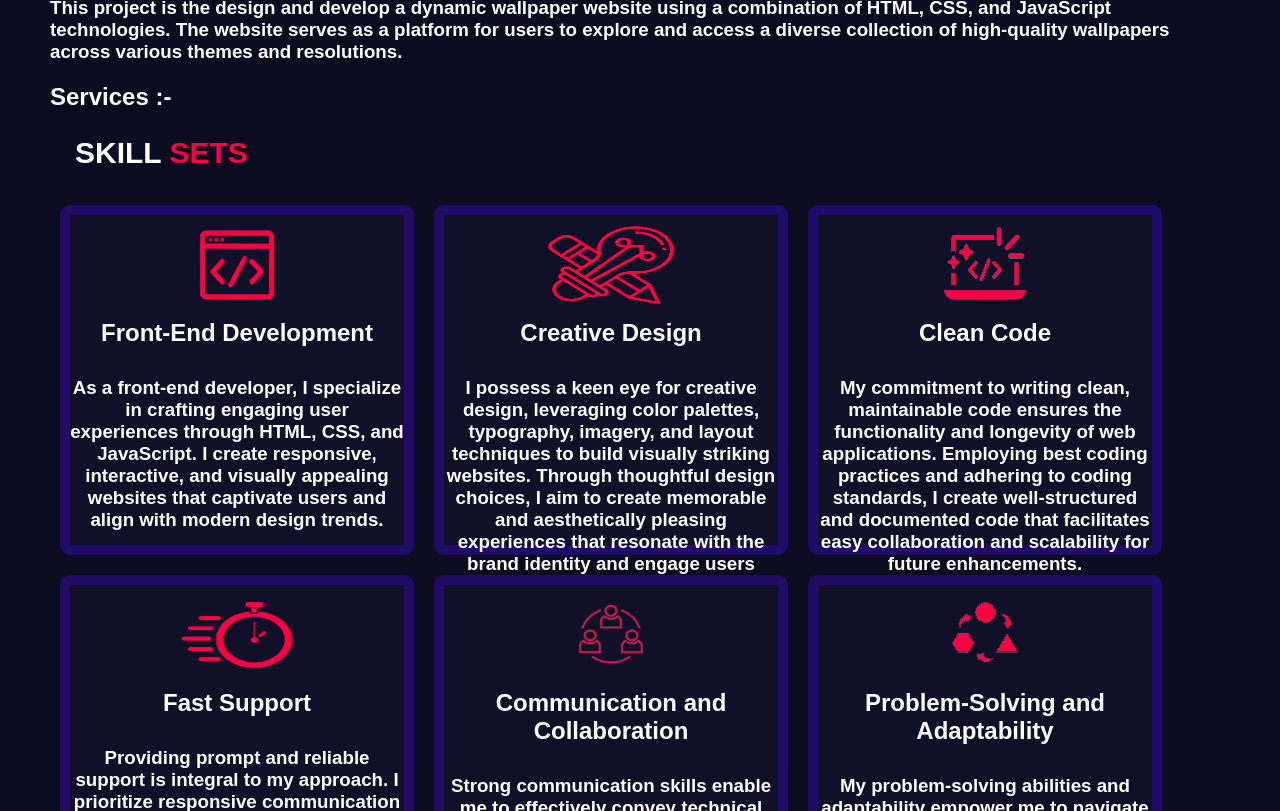
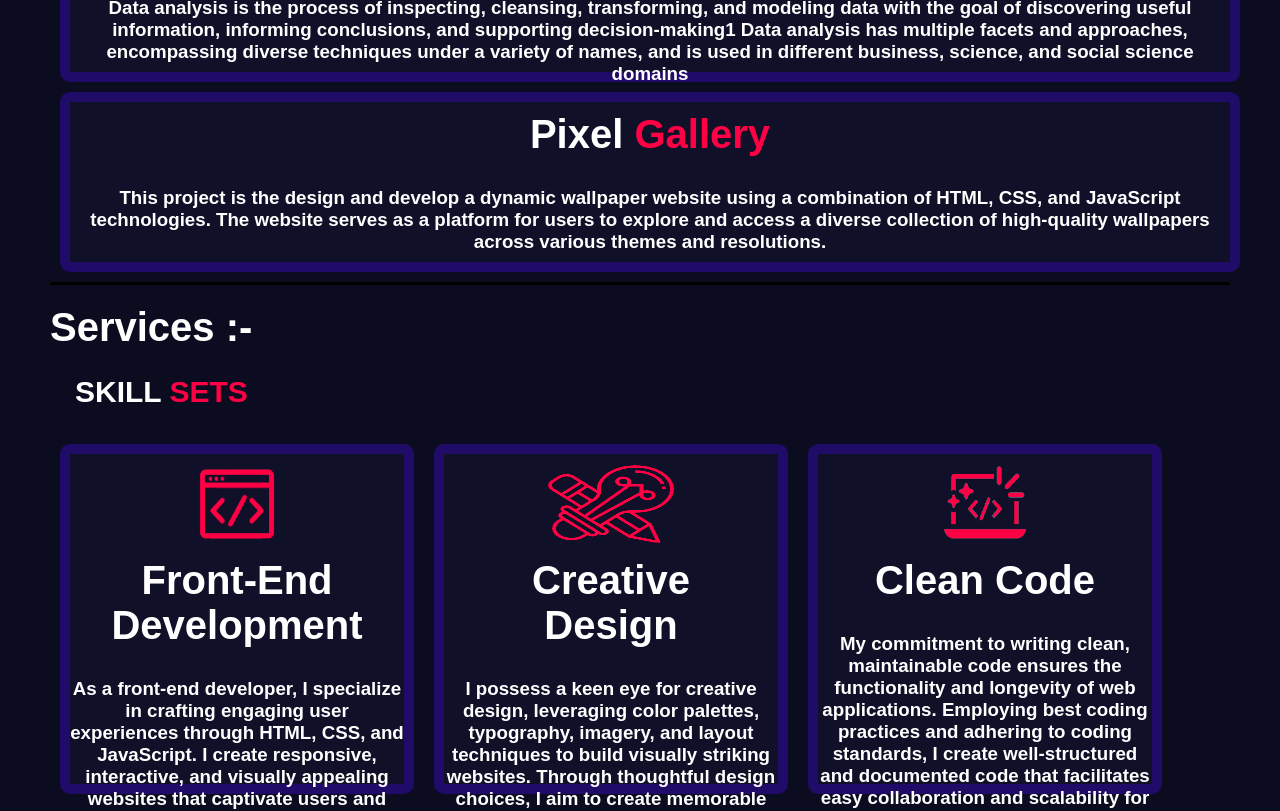
Before and after one commit to HarshCN/Portfolio-, a plain HTML site: page index.html in a window 1280 px wide. Shown: the part 836-1647 px from the top of the page. Drawn offline with Linux system fonts and the light colour scheme; a web font is replaced by a local one.

Commit message:
Update styles.css

```diff
--- a/styles.css
+++ b/styles.css
@@ -237,7 +237,49 @@ section {
   margin: 10px;
   width: 30%;
 }
+.pro{
+  display: block;
+  text-align: center;
+  border: 10px solid #200b69;
+  background-color: #101029;
+  border-radius: 10px;
+  height: 180px;
+  margin: 10px;
+  width: 100%;
+}
+.pro h2 span{
+  color: #ff0045;
+}
+.pro h2{
+  padding: 10px;
+  margin-bottom: 20px;
+}
 
+#projects{
+  border-bottom: 3px solid #000;
+}
+
+#projects h2{
+  font-size: 40px;
+}
+#services h2{
+  font-size: 40px;
+}
+.fullscreen {
+  position: fixed;
+  top: 0;
+  left: 0;
+  width: 100%;
+  height: 100%;
+  background: white; /* Set background color or image */
+  z-index: 9999;
+}
+.fullscreen img {
+  max-width: 100%;
+  max-height: 100%;
+  margin: auto;
+  display: block;
+}
 .skill:hover{
   transform: scale(1.05); /* Change the scale factor as needed */
   transition: transform 0.3s ease; /* Add a smooth transition effect */
```
